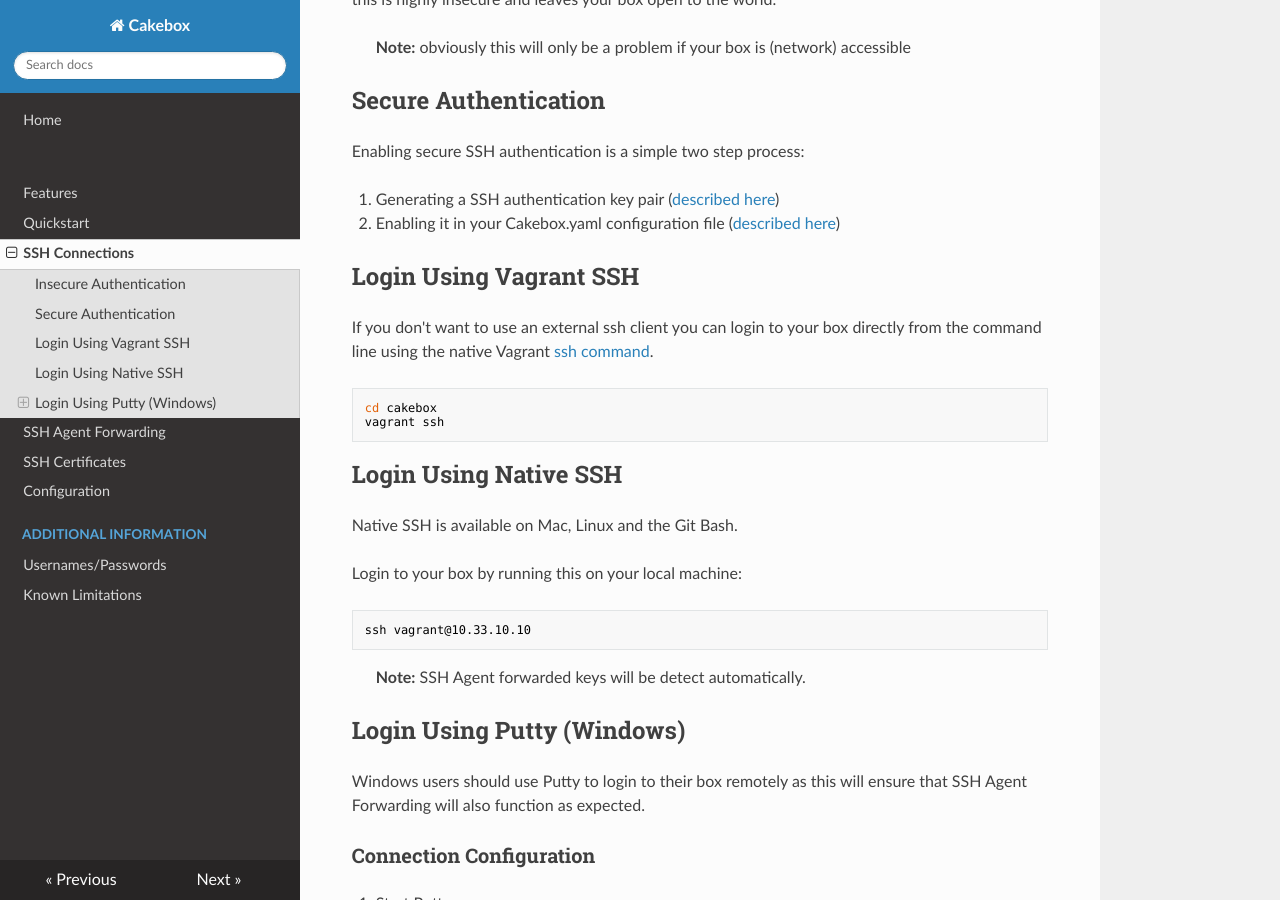
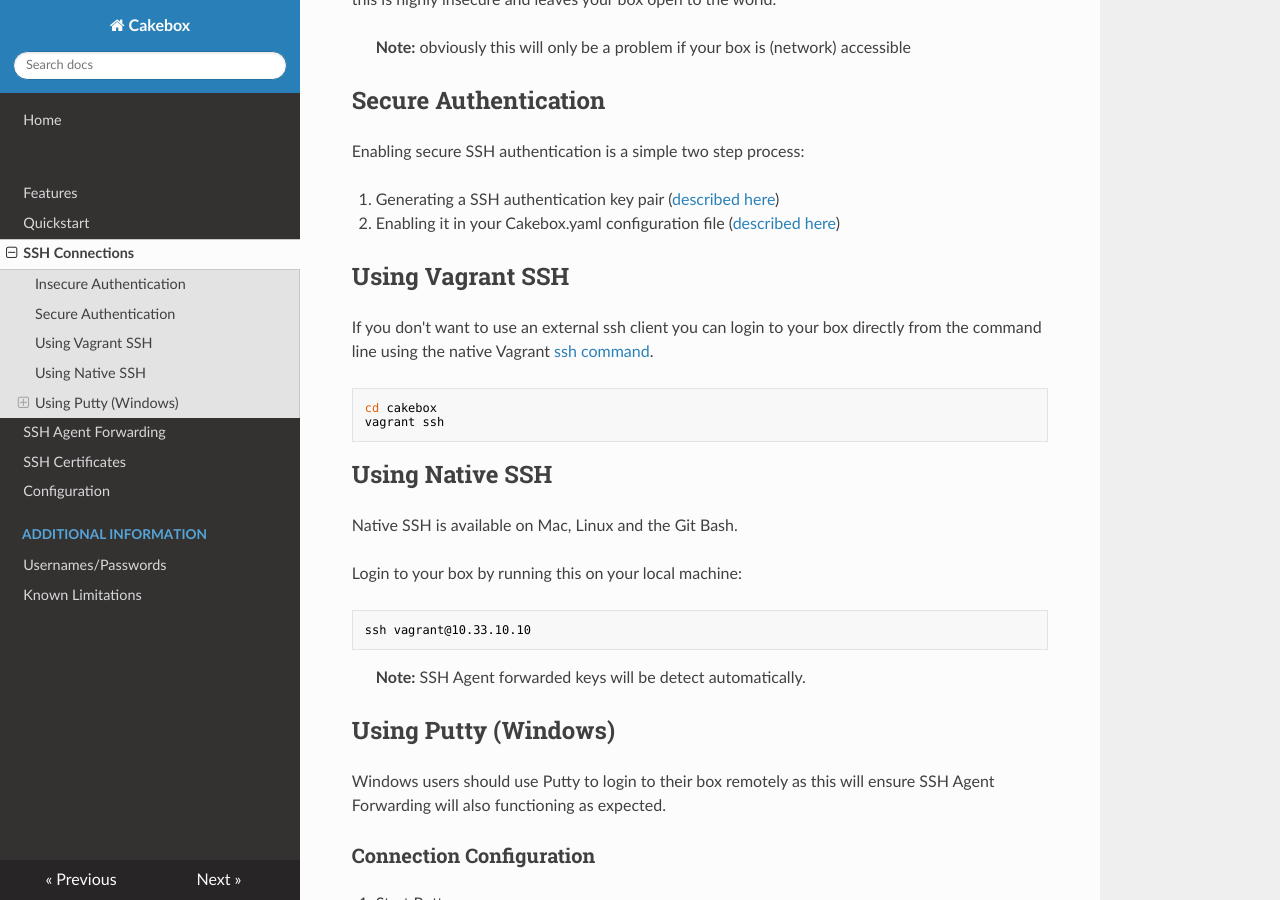
Before and after one commit to alt3/cakebox, an MkDocs documentation site: the page built from docs/sources/configuration/ssh-connections.md, in a window 1280 px wide and 900 px high, scrolled down 468 px. Built offline with MkDocs 1.6.1, drawn with Linux system fonts in a browser that asks for light colours; nearby versions of some CDN libraries; old or Windows-style settings are respelled for this version of MkDocs.

Commit message:
Updates menu

````diff
--- a/docs/sources/configuration/ssh-connections.md
+++ b/docs/sources/configuration/ssh-connections.md
@@ -27,7 +27,7 @@ Enabling secure SSH authentication is a simple two step process:
 1. Generating a SSH authentication key pair ([described here](configuration/ssh-certificates/#creating-the-key-pair))
 2. Enabling it in your Cakebox.yaml configuration file ([described here](configuration/cakebox-yml/#security))
 
-## Login Using Vagrant SSH
+## Using Vagrant SSH
 
 If you don't want to use an external ssh client you can login to your box
 directly from the command line using the native Vagrant
@@ -38,7 +38,7 @@ cd cakebox
 vagrant ssh
 ```
 
-## Login Using Native SSH
+## Using Native SSH
 
 Native SSH is available on Mac, Linux and the Git Bash.
 
@@ -50,10 +50,10 @@ ssh vagrant@10.33.10.10
 
 > **Note:** SSH Agent forwarded keys will be detect automatically.
 
-## Login Using Putty (Windows)
+## Using Putty (Windows)
 
 Windows users should use Putty to login to their box remotely as this
-will ensure that SSH Agent Forwarding will also function as expected.
+will ensure SSH Agent Forwarding will also functioning as expected.
 
 ### Connection Configuration
 
````
Also changed, not shown: docs/sources/configuration/cakebox-yml.md (+3 -5 lines), docs/sources/configuration/ssh-certificates.md (+1 -1 lines).
